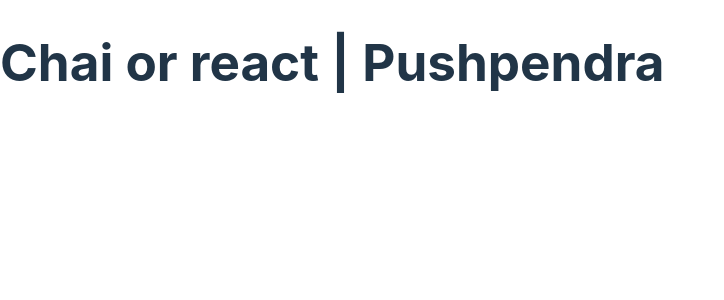
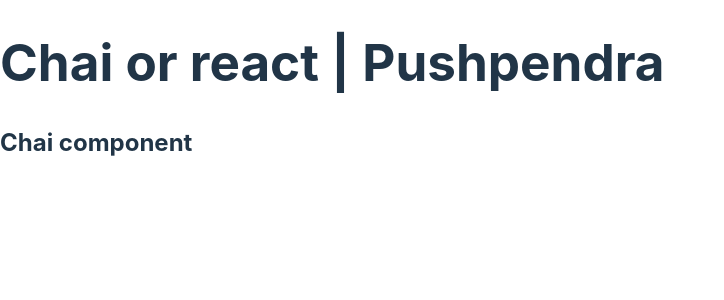
Before and after one commit to pushpendraa3/chai-or-react, a React (Vite) app: page / in a window 1280 px wide. Shown: the top 300 px of the page, without its empty margins (0-724 px from the left). Built offline with nearby package versions, Linux system fonts and the light colour scheme.

Commit message:
first componant

```diff
--- a/src/App.jsx
+++ b/src/App.jsx
@@ -1,8 +1,14 @@
+import Chai from "./Chai";
+
+
+
 function App() {
 
   return (
     <>
       <h1>Chai or react | Pushpendra</h1>
+
+      <Chai />
     </>
   )
 }
--- /dev/null
+++ b/src/Chai.jsx
@@ -0,0 +1,11 @@
+import React from 'react'
+
+const Chai = () => {
+  return (
+    <div>
+      <h2>Chai component</h2>
+    </div>
+  )
+}
+
+export default Chai
```
